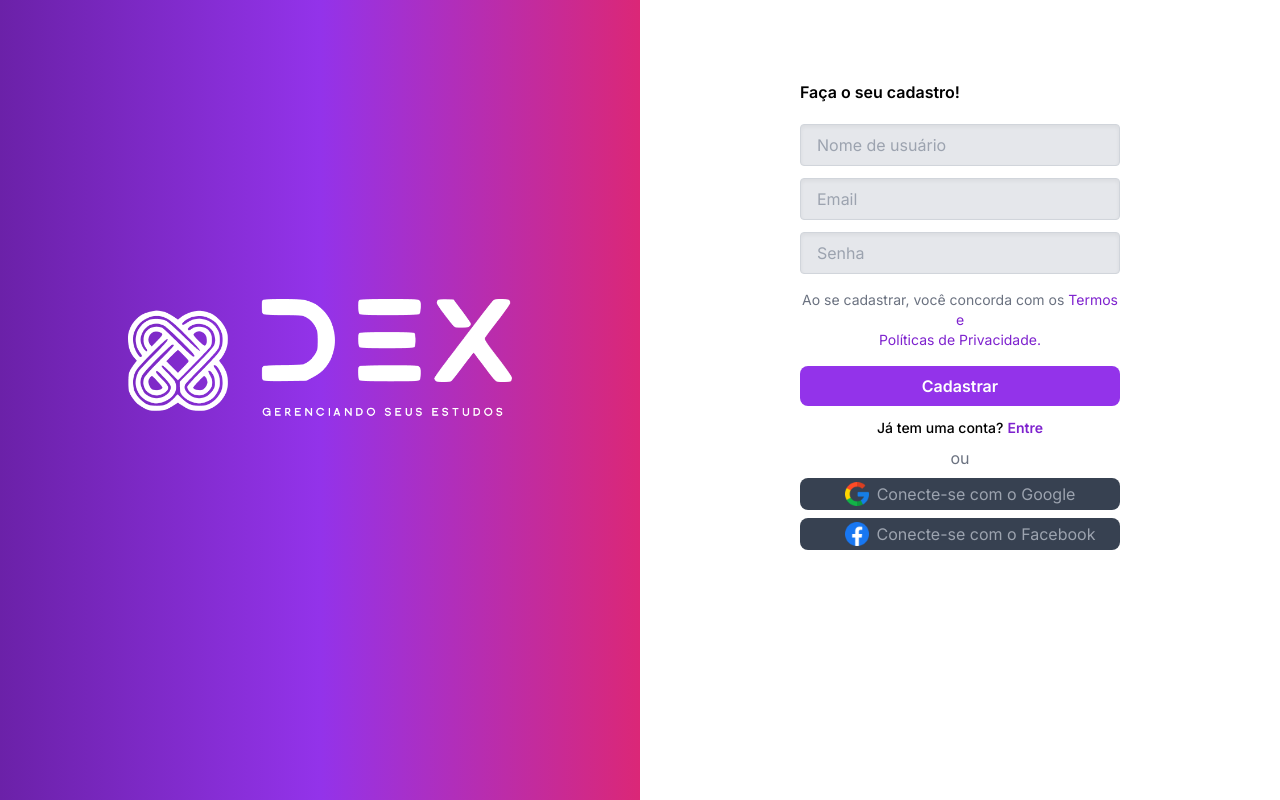
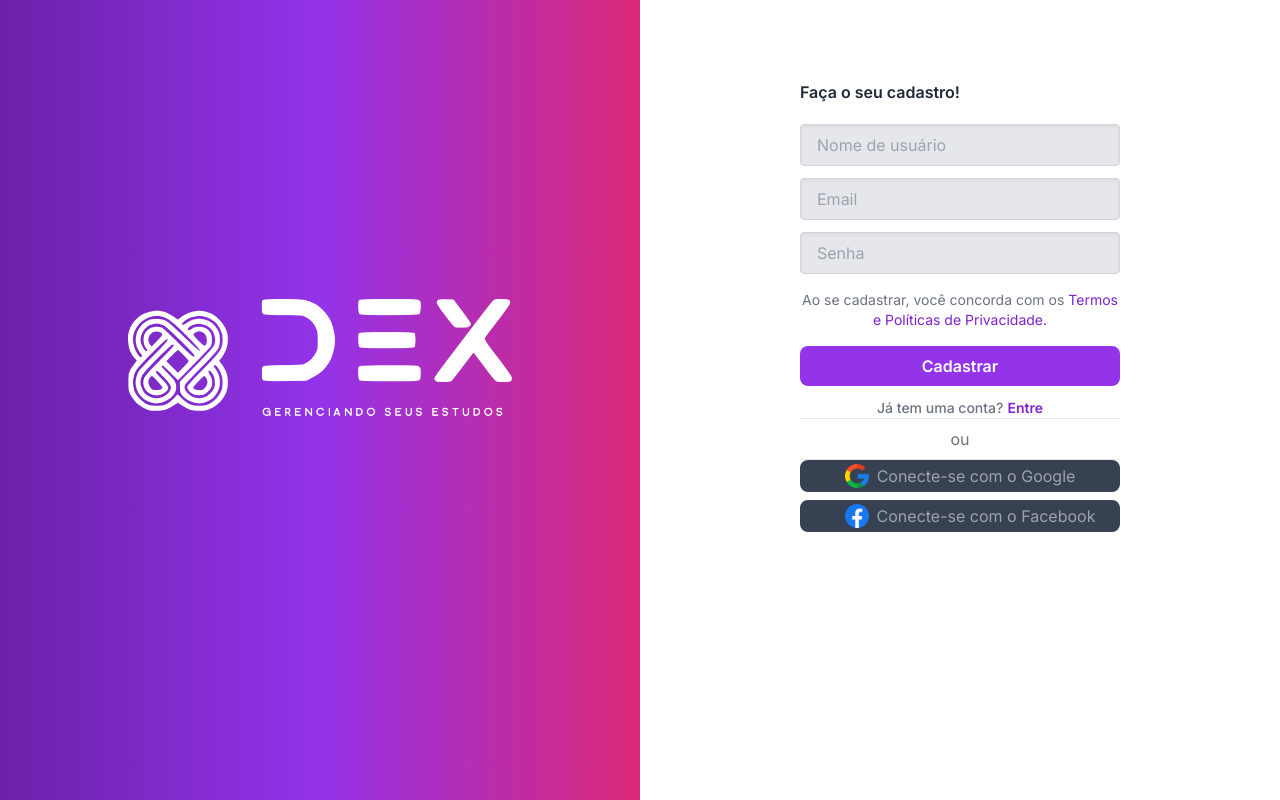
Before and after one commit to joaovmeneses/react-planner-web, a Next.js app: page /register in a window 1280 px wide. Built offline with nearby package versions, Linux system fonts and the light colour scheme.

Commit message:
arrumando as cores dos textos

```diff
--- a/src/app/page.tsx
+++ b/src/app/page.tsx
@@ -3,10 +3,11 @@ import Link from 'next/link';
 
 export default function Home() {
   return (
-    <main className="flex flex-row">
-    <Link href='/register'>
-      Register
-    </Link>
+    <main className='flex flex-col justify-center bg-blue-600'>
+      <Link href='/register'>
+        Register
+      </Link>
+
     </main>
   )
 }
--- a/src/components/register/FormReg.tsx
+++ b/src/components/register/FormReg.tsx
@@ -35,7 +35,7 @@ export default function FormReg() {
 
             <div>
                 <h6 className="text-gray-500 text-sm text-center">Ao se cadastrar, você concorda com os
-                    <Link href='/login' className='text-purple-700 hover:text-purple-900 text-bold text-sm'> Termos e <br /> Políticas de Privacidade.</Link>
+                    <Link href='/login' className='text-purple-700 hover:text-purple-900 text-bold text-sm'> Termos e  Políticas de Privacidade.</Link>
                 </h6>
             </div>
 
--- a/src/components/register/LoginReg.tsx
+++ b/src/components/register/LoginReg.tsx
@@ -4,13 +4,15 @@ export default function LoginReg() {
     return (
         <div className="flex flex-col justify-center">
             <div className='flex flex-row justify-center font-medium text-sm'>
-                <h6 >Já tem uma conta?</h6>
+                <h6 className='text-gray-500 text-sm'>Já tem uma conta?</h6>
                 <Link href='/login' className='pl-1 text-purple-700 hover:text-purple-900 font-semibold hover:font-extrabold'>Entre</Link>
             </div>
 
+            <hr></hr>
             <h6 className='text-center text-base text-gray-500 py-2'>
                 ou
             </h6>
+            <hr></hr>
 
             <div className='space-y-2'>
                 <button
--- a/src/components/register/RegisterTB.tsx
+++ b/src/components/register/RegisterTB.tsx
@@ -6,7 +6,7 @@ export default function RegTB() {
     return (
         <div className="flex flex-col w-1/2 bg-white pt-20">
             <div className="w-1/2 place-self-center">
-                <h1 className="font-semibold">Faça o seu cadastro!</h1>
+                <h1 className="font-semibold text-gray-800">Faça o seu cadastro!</h1>
                 <FormReg />
                 <LoginReg />
             </div>
```
Lines whose indentation alone changed are shown as unchanged.
